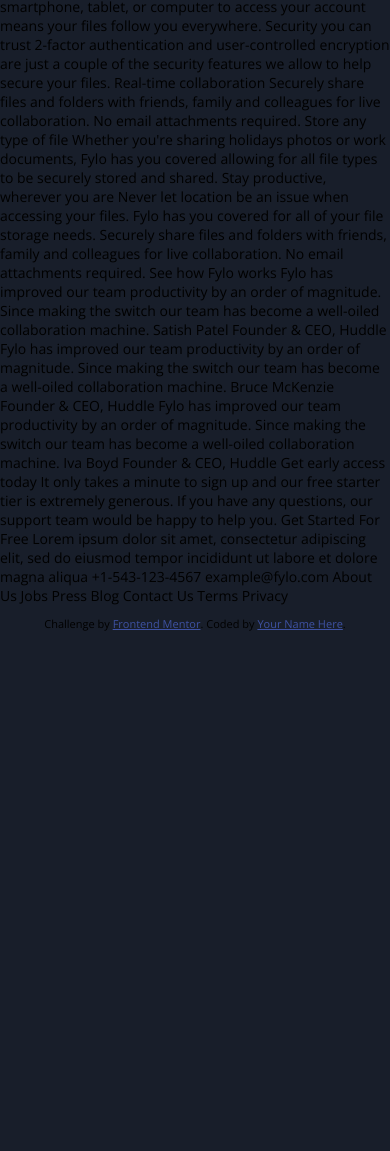
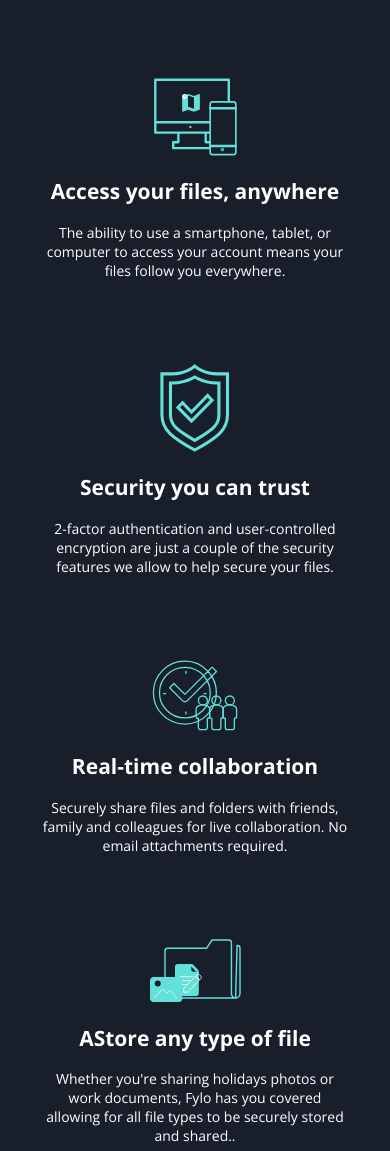
Before and after one commit to nicogithub05/fylo-landing-page, a plain HTML site: page index.html in a window 390 px wide. Shown: the part 709-1860 px from the top of the page. Before the commit the page ends 1351 px from the top, so only its background shows below. Drawn offline with nearby package versions, Linux system fonts and the light colour scheme.

Commit message:
section characteristics mobile version terminada

```diff
--- a/index.html
+++ b/index.html
@@ -45,28 +45,62 @@
       you need, share and collaborate with friends family, and co-workers.</p>
     <button class="files__button">Get Started</button>
   </section>
+
+
+
+  <section class="characteristics">
+    <div class="characteristics-wrapper">
+      <div class="characteristics-wrapper-card">
+        <img src="images/icon-access-anywhere.svg" alt="" class="characteristics-icon">
+        <h2>Access your files, anywhere</h2>
+        <p>The ability to use a smartphone, tablet, or computer to access your account means your
+          files follow you everywhere.</p>
+      </div>
+    </div>
+
+
+
+    <div class="characteristics-wrapper">
+      <div class="characteristics-wrapper-card">
+        <img src="images/icon-security.svg" alt="" class="characteristics-icon">
+        <h2>Security you can trust</h2>
+        <p>2-factor authentication and user-controlled encryption are just a couple of the security
+          features we allow to help secure your files.</p>
+      </div>
+    </div>
+
+
+    <div class="characteristics-wrapper">
+      <div class="characteristics-wrapper-card">
+        <img src="images/icon-collaboration.svg" alt="" class="characteristics-icon">
+        <h2>Real-time collaboration</h2>
+        <p>Securely share files and folders with friends, family and colleagues for live collaboration.
+          No email attachments required.</p>
+      </div>
+    </div>
+
+
+
+    <div class="characteristics-wrapper">
+      <div class="characteristics-wrapper-card">
+        <img src="images/icon-any-file.svg" alt="" class="characteristics-icon">
+        <h2>AStore any type of file</h2>
+        <p>Whether you're sharing holidays photos or work documents, Fylo has you covered allowing for all
+          file types to be securely stored and shared..</p>
+      </div>
+    </div>
+  </section>
 <body>
 
 
-  Access your files, anywhere
 
-  The ability to use a smartphone, tablet, or computer to access your account means your
-  files follow you everywhere.
 
-  Security you can trust
 
-  2-factor authentication and user-controlled encryption are just a couple of the security
-  features we allow to help secure your files.
 
-  Real-time collaboration
 
-  Securely share files and folders with friends, family and colleagues for live collaboration.
-  No email attachments required.
 
-  Store any type of file
 
-  Whether you're sharing holidays photos or work documents, Fylo has you covered allowing for all
-  file types to be securely stored and shared.
+
 
   Stay productive, wherever you are
 
--- a/main.css
+++ b/main.css
@@ -101,3 +101,19 @@
     color: var(--blanco);
     font-weight: bold;
 }
+
+/*section characteristics*/
+
+section{
+    color: var(--blanco);
+}
+
+.characteristics {
+    margin-top: 30px;
+    text-align: center;
+    padding: 0 40px;
+}
+
+.characteristics-icon {
+    margin-top: 70px;
+}
```
